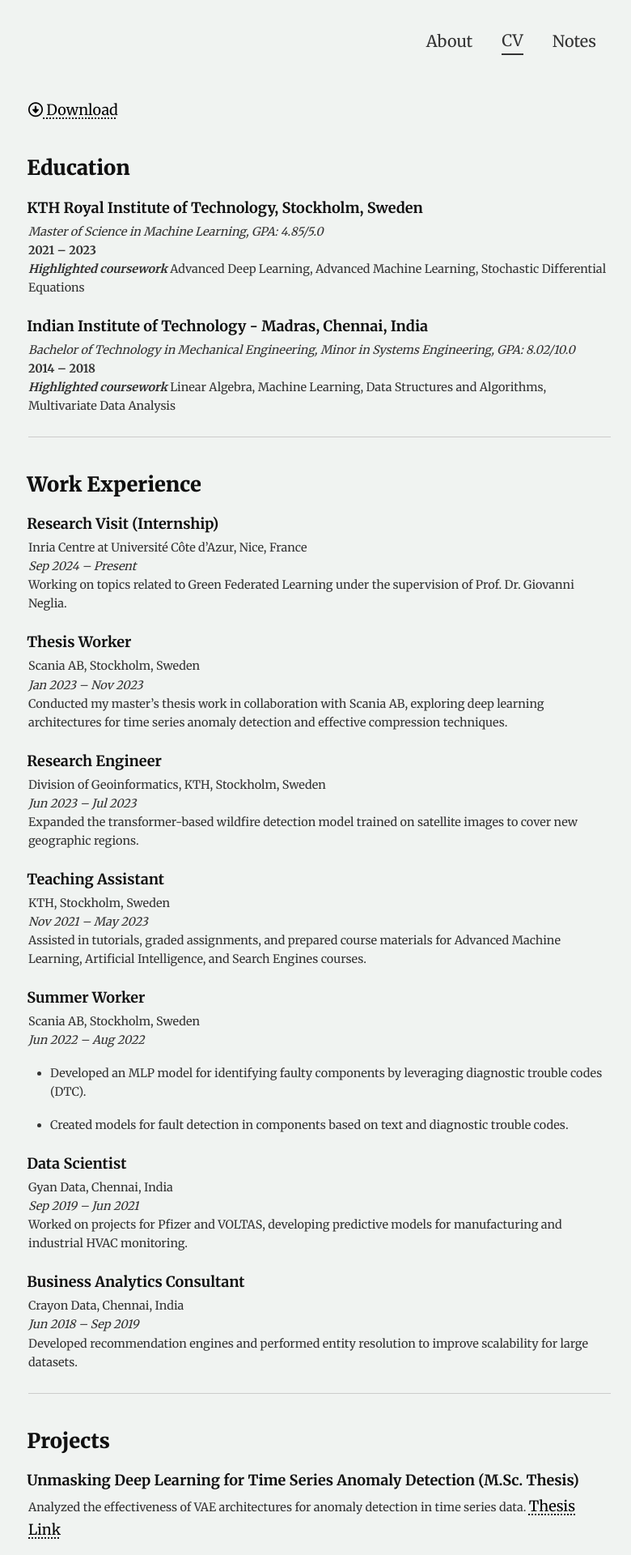
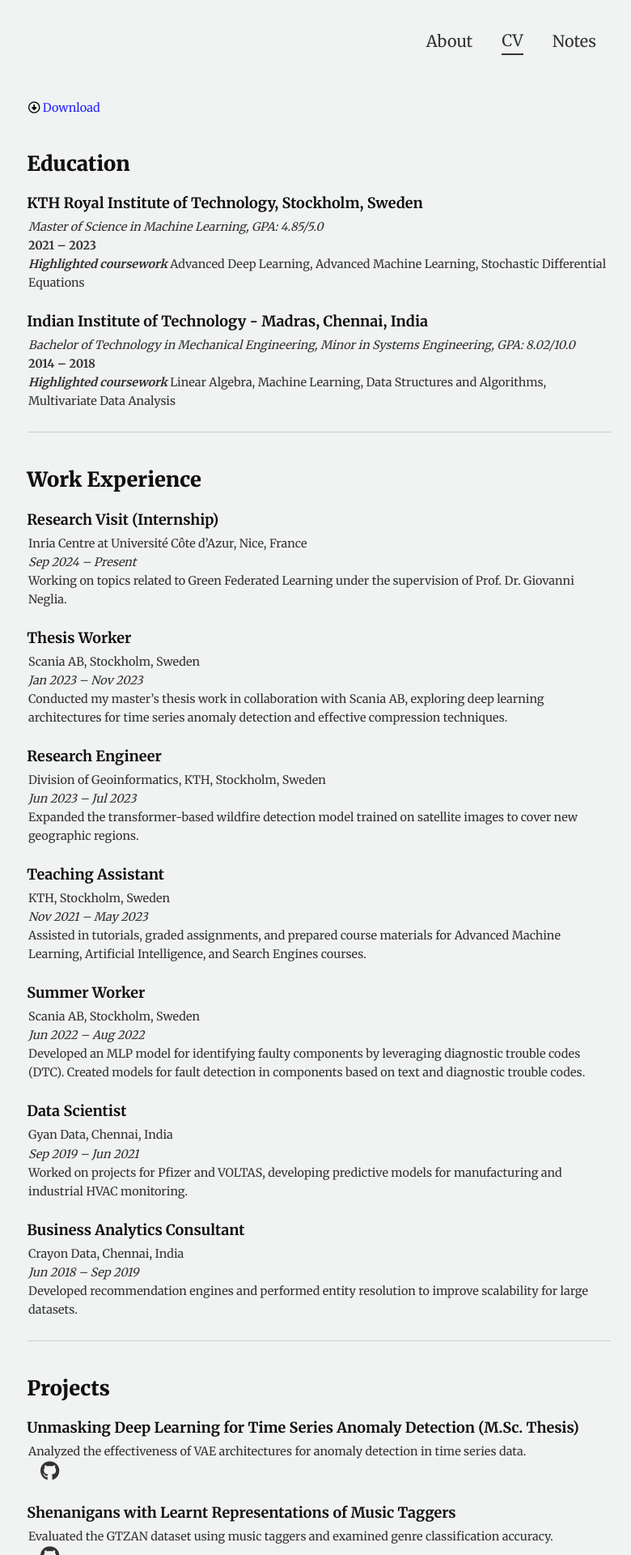
Before and after one commit to dannyrichy/dannyrichy.github.io, a Jekyll site: the page built from docs/cv.md, in a window 1280 px wide. Shown: the top 1920 px of the page at 81% size, without its empty margins (245-1025 px from the left). Built offline with Jekyll 4.4.1, drawn with Linux system fonts in a browser that asks for light colours; some of the changed text lies outside the part shown.

Commit message:
Made changes to the resume

```diff
--- a/docs/_sass/_motherload.scss
+++ b/docs/_sass/_motherload.scss
@@ -53,11 +53,8 @@
 
 /* Basic style for the anchor tag */
 a {
-  text-decoration: underline;          /* Dotted underline by default */
-  text-decoration-style: dotted;       /* Dotted underline style */
-  text-decoration-color: #000;         /* Underline color (black) */
-  color: #000;                         /* Set text color to black */
-  font-size: 18px;                     /* Set font size */
+  text-decoration: none;               /* No underline by default */
+  color: #2323ff;                         /* Set text color to blue */
   font-family: 'Merriweather', serif;  /* Use your font-family */
   font-weight: 400;                    /* Set font weight */
   text-underline-offset: 4px;          /* Add space between text and underline */
--- a/docs/cv.md
+++ b/docs/cv.md
@@ -46,9 +46,7 @@
 #### **Summer Worker**
   Scania AB, Stockholm, Sweden
   _Jun 2022 – Aug 2022_
-  - Developed an MLP model for identifying faulty components by leveraging diagnostic trouble codes (DTC).
-
-  - Created models for fault detection in components based on text and diagnostic trouble codes.
+  Developed an MLP model for identifying faulty components by leveraging diagnostic trouble codes (DTC). Created models for fault detection in components based on text and diagnostic trouble codes.
 
 #### **Data Scientist**
   Gyan Data, Chennai, India
@@ -65,22 +63,40 @@
 ## Projects
 
 #### **Unmasking Deep Learning for Time Series Anomaly Detection (M.Sc. Thesis)**
-  Analyzed the effectiveness of VAE architectures for anomaly detection in time series data. [Thesis Link](https://kth.diva-portal.org/smash/record.jsf?pid=diva2:1823999)
+  Analyzed the effectiveness of VAE architectures for anomaly detection in time series data.
+  <a href="https://kth.diva-portal.org/smash/record.jsf?pid=diva2:1823999" target="_blank" style="color: #333; margin: 0 15px; text-decoration: none;">
+        <i class="fab fa-github" style="font-size: 24px;"></i>
+  </a>
 
 #### **Shenanigans with Learnt Representations of Music Taggers**
-  Evaluated the GTZAN dataset using music taggers and examined genre classification accuracy. [Project Link](https://github.com/Adhithyan8/musical-embeddings)
+  Evaluated the GTZAN dataset using music taggers and examined genre classification accuracy.
+  <a href="https://github.com/Adhithyan8/musical-embeddings" target="_blank" style="color: #333; margin: 0 15px; text-decoration: none;">
+        <i class="fab fa-github" style="font-size: 24px;"></i>
+  </a>
 
 #### **Git Bi-sect: Dissecting Git Re-basin Paper**
-  Replicated the Git Re-basin paper and investigated Linear Mode Connectivity in deep learning models. [Project Link](https://github.com/dannyrichy/git-bisect)
+  Replicated the Git Re-basin paper and investigated Linear Mode Connectivity in deep learning models.
+  <a href="https://github.com/dannyrichy/git-bisect" target="_blank" style="color: #333; margin: 0 15px; text-decoration: none;">
+        <i class="fab fa-github" style="font-size: 24px;"></i>
+  </a>
 
 #### **Deep Learning Model Extraction Attack**
-  Analyzed model extraction attacks on VGG and ResNet models, assessing vulnerabilities through privacy attacks. [Project Link](https://github.com/dannyrichy/dl-model-extraction)
+  Analyzed model extraction attacks on VGG and ResNet models, assessing vulnerabilities through privacy attacks.
+  <a href="https://github.com/dannyrichy/dl-model-extraction" target="_blank" style="color: #333; margin: 0 15px; text-decoration: none;">
+        <i class="fab fa-github" style="font-size: 24px;"></i>
+  </a>
 
 #### **Network Representation Learning**
-  Conducted a comparative study of network representation learning algorithms for node classification. [Project Link](https://github.com/dannyrichy/graph-ml-project)
+  Conducted a comparative study of network representation learning algorithms for node classification.
+  <a href="https://github.com/dannyrichy/graph-ml-project" target="_blank" style="color: #333; margin: 0 15px; text-decoration: none;">
+        <i class="fab fa-github" style="font-size: 24px;"></i>
+  </a>
 
 #### **Graphons: Efficient Graph Embeddings**
-  Compared Graphons (Random Graph Model) with Graph2Vec for graph-based downstream tasks. [Project Link](https://github.com/dannyrichy/graphon)
+  Compared Graphons (Random Graph Model) with Graph2Vec for graph-based downstream tasks.
+  <a href="https://github.com/dannyrichy/graphon" target="_blank" style="color: #333; margin: 0 15px; text-decoration: none;">
+        <i class="fab fa-github" style="font-size: 24px;"></i>
+  </a>
 
 ---
 
```
